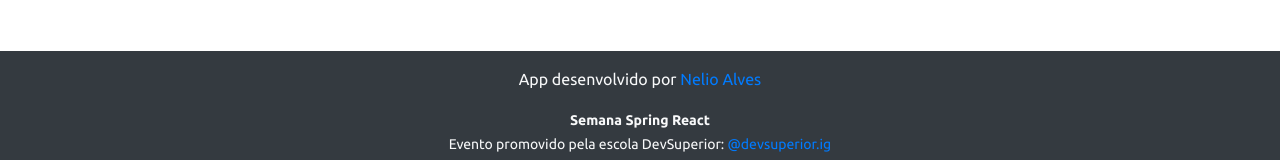
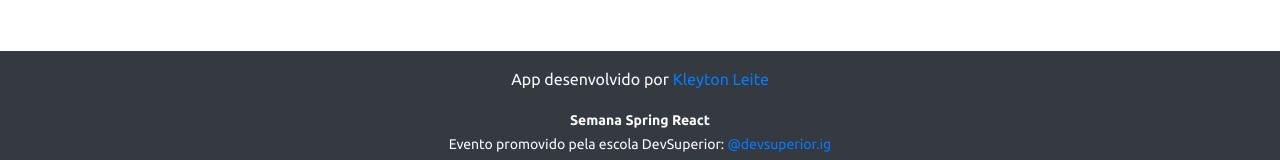
Before and after one commit to KleytonLeite/project-sds3, a React (Create React App) app in the folder frontend/: page / in a window 1280 px wide. Shown: the part 613-773 px from the top of the page. Built offline with nearby package versions, Linux system fonts and the light colour scheme.

Commit message:
feat: Static Charts

```diff
--- a/frontend/src/components/Footer/index.tsx
+++ b/frontend/src/components/Footer/index.tsx
@@ -3,7 +3,7 @@
     return (
         <footer className="footer mt-auto py-3 bg-dark">
             <div className="container">
-                <p className="text-light">App desenvolvido por <a href="https://github.com/acenelio" target="_blank" rel="noreferrer">Nelio Alves</a></p>
+                <p className="text-light">App desenvolvido por <a href="https://github.com/KleytonLeite" target="_blank" rel="noreferrer">Kleyton Leite</a></p>
                 <p className="text-light"><small><strong>Semana Spring React</strong><br />
       Evento promovido pela escola DevSuperior: <a href="https://instagram.com/devsuperior.ig" target="_blank" rel="noreferrer">@devsuperior.ig</a></small></p>
             </div>
```
